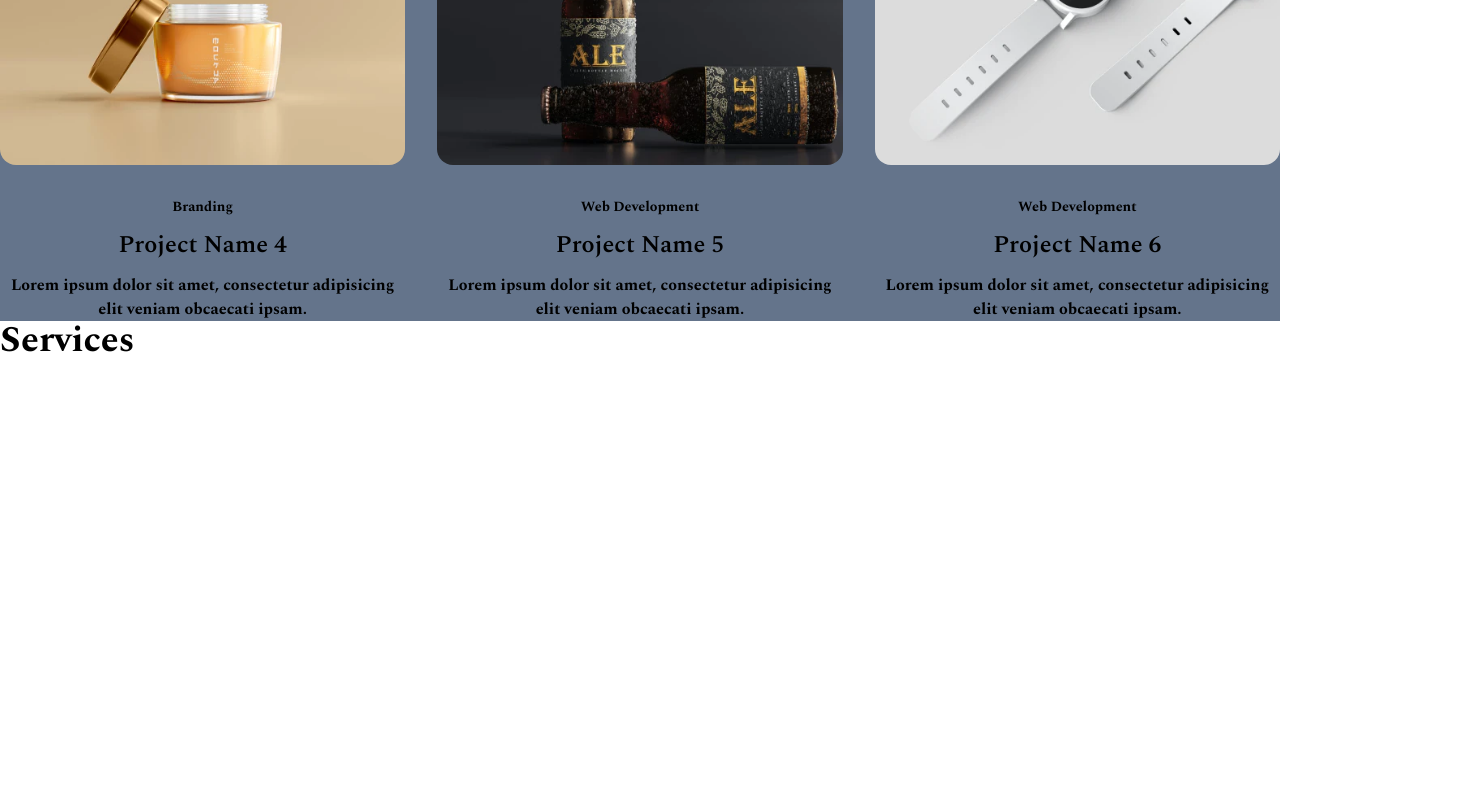
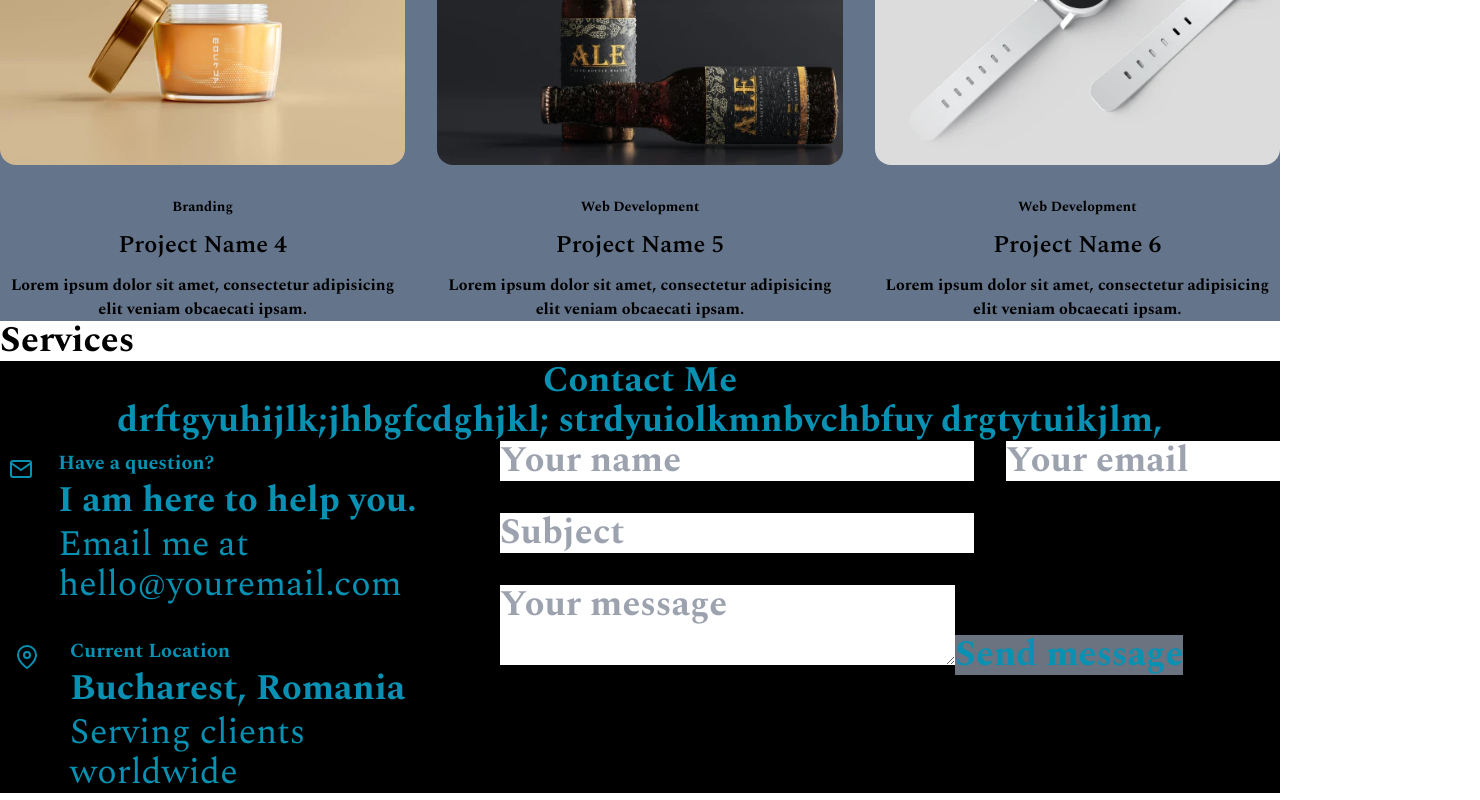
Before and after one commit to latifah2022/portfolio, a React (Create React App) app: page / in a window 1280 px wide. Shown: the part 2557-3357 px from the top of the page, 1480 px wide, since content can reach past the window. Before the commit the page ends 2925 px from the top, so only its background shows below. Built offline with nearby package versions, Linux system fonts and the light colour scheme; a web font is replaced by a local one.

Commit message:
created footer and finshing up contact js

```diff
--- a/src/App.js
+++ b/src/App.js
@@ -6,6 +6,7 @@
 import Skills from "./componets/Skills";
 import Portfolio from "./componets/Portfolio";
 import Services from "./componets/Services";
+import Contact from "./componets/Contact";
 
 function App() {
   return (
@@ -16,6 +17,7 @@
       <Skills />
       <Portfolio />
       <Services />
+      <Contact />
     </div>
   );
 }
--- a/src/componets/Contact.js
+++ b/src/componets/Contact.js
@@ -1,9 +1,50 @@
 import React from 'react';
+import { contact } from "../data";
 
 const Contact = () => {
   return (
-    <div>Contact</div>
-  )
-}
+    <section className='section bg-black text-cyan-600' id='contact'>
+        <div className='container mx-auto'>
+            <div className='flex flex-col items-center text-center'>
+                <h2 className='section-title before:content-contact relative before:absolute before:opacity-40 before:-top-7 before:-left-40 before:hidden before:lg:block'>
+                    Contact Me
+                </h2>
+                <p className='subtitle'>
+                    drftgyuhijlk;jhbgfcdghjkl;   strdyuiolkmnbvchbfuy   drgtytuikjlm,
+                </p>
+            </div>
+            <div className='flex flex-col lg:gap-x-8 lg:flex-row'>
+                <div className='flex flex-1 flex-col items-start space-y-8 mb-12 lg:mb-0 lg:pt-2'>
+                    {contact.map((item, index) => {const { icon, title, subtitle, description } = item;
+                        return (
+                            <div className='flex flex-col lg:flex-row gap-x-4' key={index}>
+                                <div className='text-accent rounded-sm w-14 h-14 flex items-start justify-center mt-2 mb-4 lg:mb-0 text-2xl'>
+                                    {icon}
+                                </div>
+                                <div>
+                                    <h4 className='font-body text-xl mb-1'>{title}</h4>
+                                    <p className='mb-1 text-paragraph'>{subtitle}</p>
+                                    <p className='text-accent font-normal '>{description}</p>
+                                </div>
+                            </div>
+                        );
+                    })}
+                </div>
+                <form className='space-y-8 w-full max-w-[780px]'>
+                    <div className='flex gap-8'>
+                        <input className='input' type='text' placeholder='Your name' />
+                        <input className='input' type='email' placeholder='Your email' />
+                    </div>
+                    <input className='input' type='text' placeholder='Subject' />
+                    <textarea className='textarea' placeholder='Your message'></textarea>
+                    <button className='btn btn-lg bg-gray-500 hover:bg-gray-hover'>
+                        Send message
+                    </button>
+                </form>
+            </div>
+        </div>
+    </section>
+  );
+};
 
 export default Contact;
--- /dev/null
+++ b/src/componets/Footer.js
@@ -0,0 +1,9 @@
+import React from 'react';
+
+const Footer = () => {
+  return (
+    <div>Footer</div>
+  )
+}
+
+export default Footer;
--- a/src/data.js
+++ b/src/data.js
@@ -8,8 +8,8 @@
     FiLinkedin,
     //FiPenTool,
     // FiTag,
-    // FiMail,
-    // FiMapPin,
+    FiMail,
+    FiMapPin,
   } from 'react-icons/fi';
 
 //   // companies icons
@@ -251,18 +251,18 @@
 //     },
 //   ];
 
-//   // contact
-//   export const contact = [
-//     {
-//       icon: <FiMail />,
-//       title: 'Have a question?',
-//       subtitle: 'I am here to help you.',
-//       description: 'Email me at hello@youremail.com',
-//     },
-//     {
-//       icon: <FiMapPin />,
-//       title: 'Current Location',
-//       subtitle: 'Bucharest, Romania',
-//       description: 'Serving clients worldwide',
-//     },
-//   ];
+// contact
+export const contact = [
+    {
+      icon: <FiMail />,
+      title: 'Have a question?',
+      subtitle: 'I am here to help you.',
+      description: 'Email me at hello@youremail.com',
+    },
+    {
+      icon: <FiMapPin />,
+      title: 'Current Location',
+      subtitle: 'Bucharest, Romania',
+      description: 'Serving clients worldwide',
+    },
+];
```
